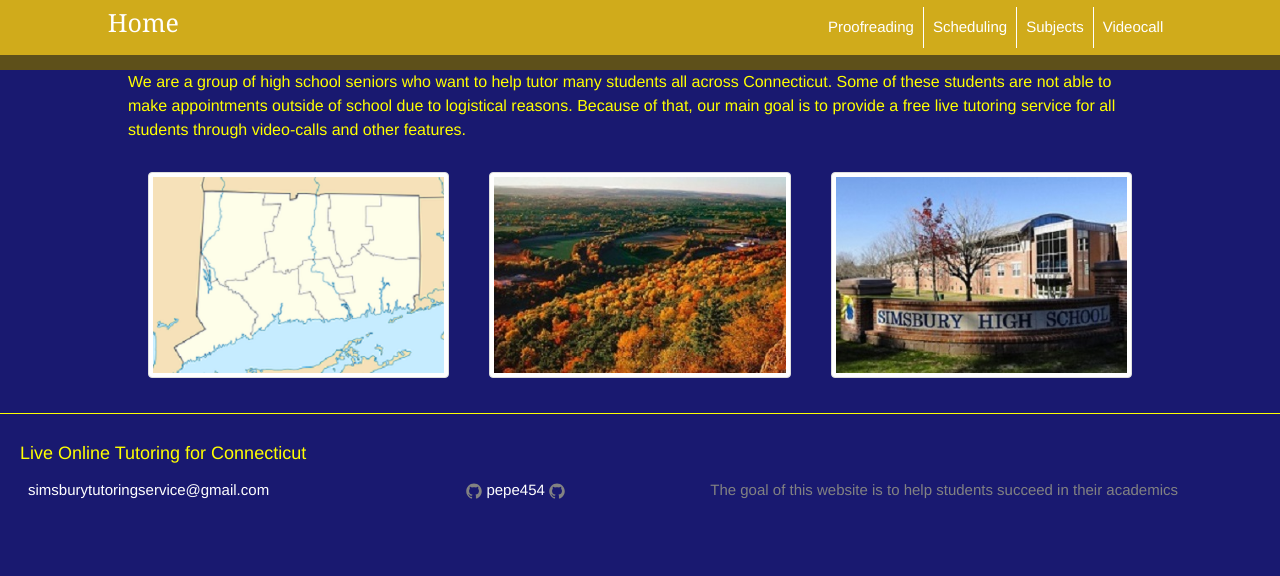
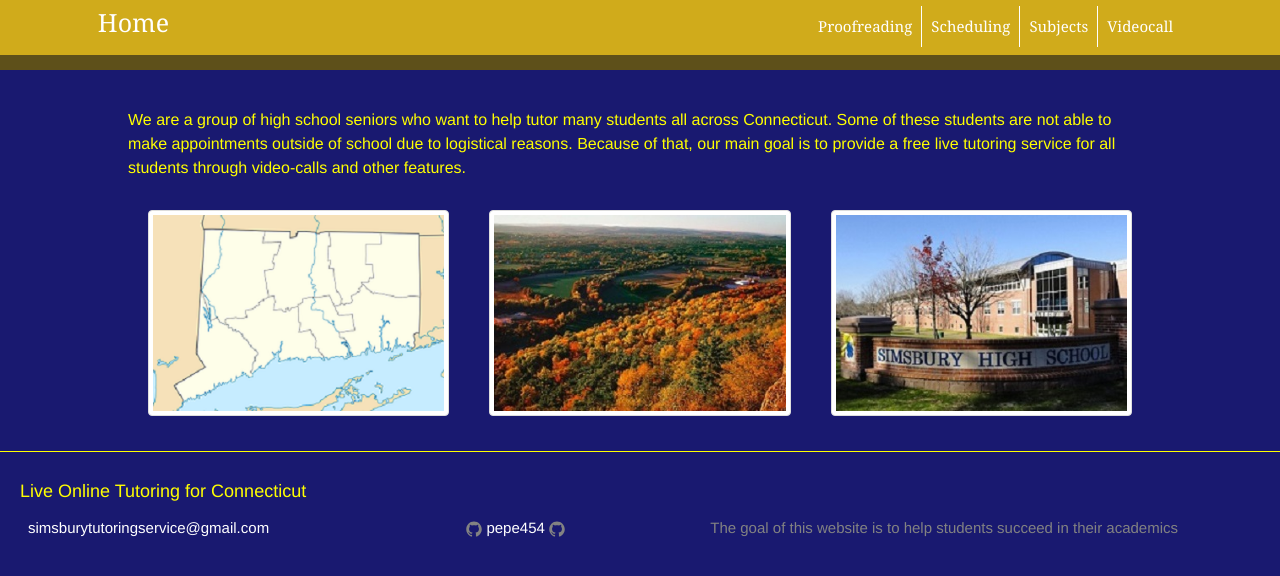
Before and after one commit to pepe454/pepe454.github.io, a Jekyll site: the page built from index.html, in a window 1280 px wide. Shown: the top 576 px of the page. Built offline with Jekyll 4.4.1, drawn with Linux system fonts in a browser that asks for light colours; the list of posts is cut into pages by our own code.

Commit message:
Update _layout.scss

```diff
--- a/_sass/_layout.scss
+++ b/_sass/_layout.scss
@@ -33,7 +33,7 @@
     background-color: #d0ab1b;
     border-bottom: 15px solid #5E501A;
     font-size: 0;
-
+    font-family: Georgia;
 
     .menu-icon {
         display: none;
@@ -41,7 +41,7 @@
 
     .home-link {
         font-size: 25px;
-        font-family: Georgia;
+
         color: white;
         margin-right: 50%
     }
@@ -163,6 +163,7 @@
  }
 
 .page-content {
+    margin-top: 3%;
     margin-left: 10%;
     margin-right: 10%;
 }
```
